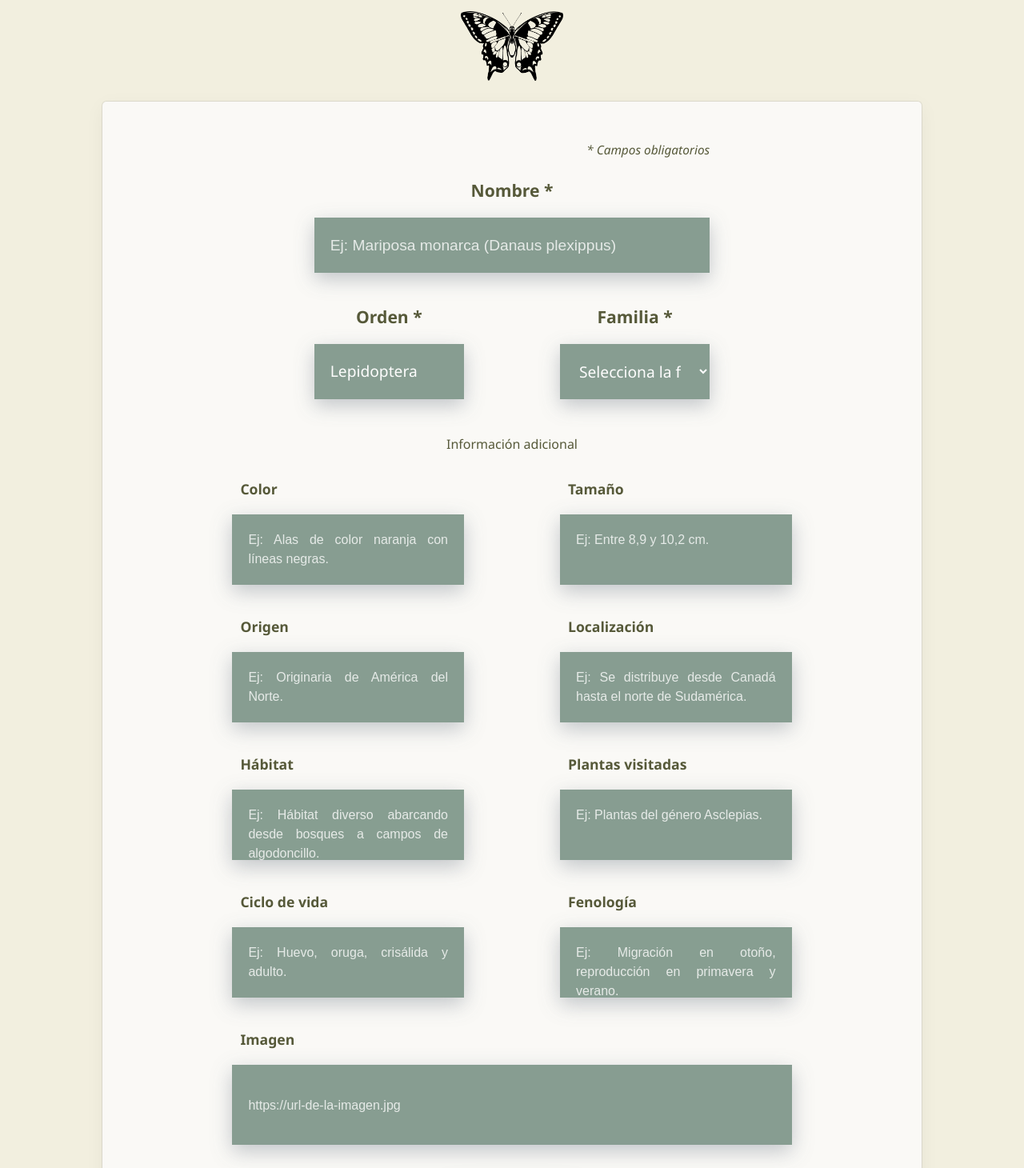
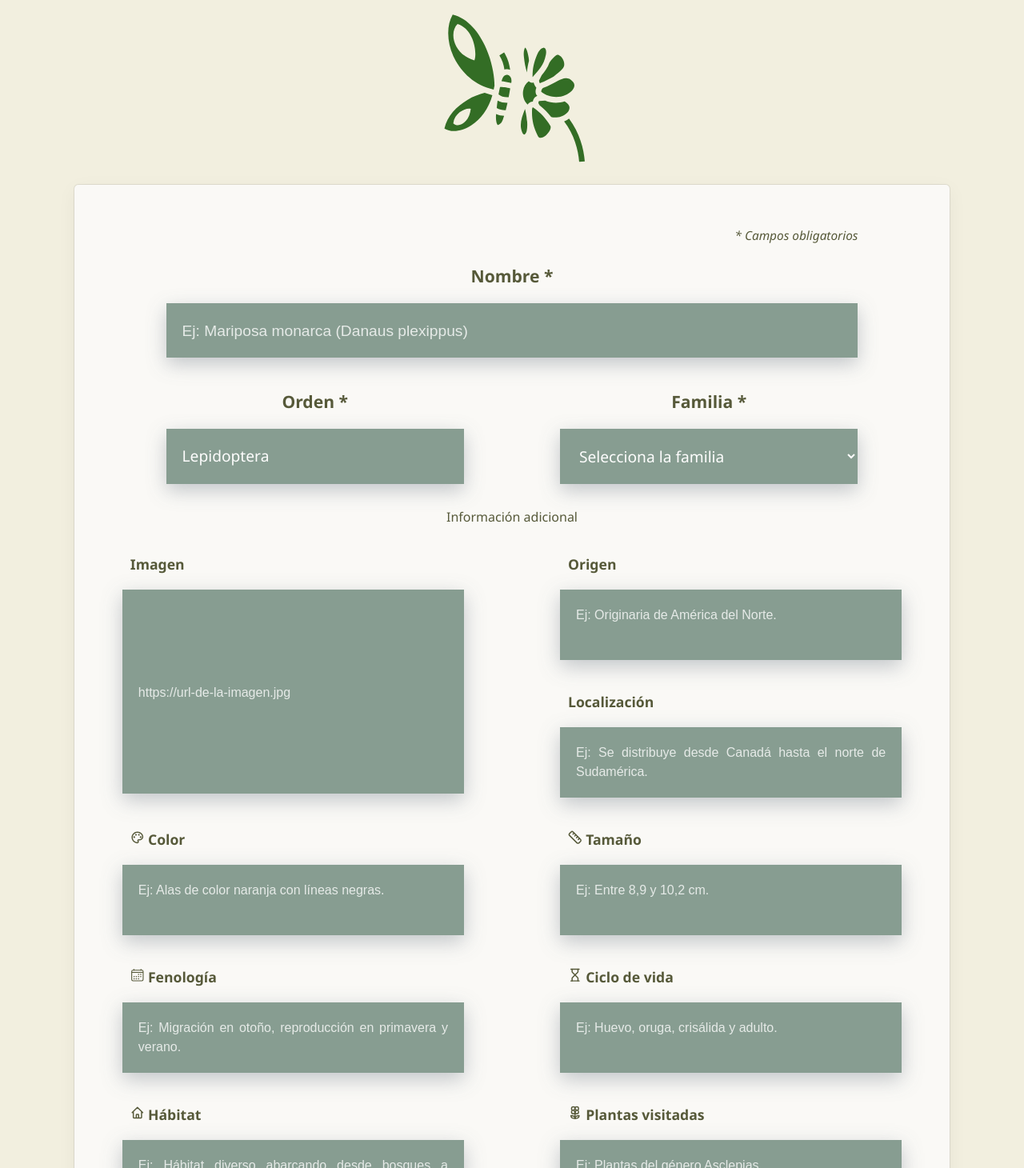
Before and after one commit to irinatiron/polinizadores-america-mariposas, a React (Vite) app: page /new-butterfly in a window 1280 px wide. Shown: the part 1710-3170 px from the top of the page at 80% size. Built offline with nearby package versions, Linux system fonts and the light colour scheme; a web font is replaced by a local one.

Commit message:
feat(FormCreate): update layout with icon integration, react-icons library, and responsive improvements (#5)

```diff
--- a/package.json
+++ b/package.json
@@ -14,6 +14,7 @@
     "json-server": "^1.0.0-beta.3",
     "react": "^19.1.0",
     "react-dom": "^19.1.0",
+    "react-icons": "^5.5.0",
     "react-router-dom": "^7.6.3"
   },
   "devDependencies": {
--- a/src/components/FormCreate.css
+++ b/src/components/FormCreate.css
@@ -4,21 +4,28 @@
     margin: 10px;
 }
 
+.big-icon {
+    font-size: 200px;
+    margin: 0 auto;
+    display: block;
+    color: var(--color-forest-green);
+}
+
 #create-butterfly {
     width: 10%;
     display: block;
-    margin: 15px auto;
+    margin: auto;
 }
 
 form {
     display: grid;
     grid-template-columns: 1fr 1fr;
-    gap: 2%;
+    gap: 1%;
     max-width: 100%;
     background-color: #FAF9F6;
     border-radius: 5px;
     box-shadow: rgba(0, 0, 0, 0.05) 0px 6px 24px 0px, rgba(0, 0, 0, 0.08) 0px 0px 0px 1px;
-    margin: 2% 10% 5%;
+    margin: 2% 0% 5%;
 }
 
 .form-group,
@@ -31,7 +38,7 @@ form {
     grid-column: 1 / -1;
     display: grid;
     grid-template-columns: 1fr 1fr;
-    padding: 3% 20% 0;
+    padding: 3% 5% 0;
 }
 
 #p-required {
@@ -48,11 +55,18 @@ form {
     grid-column: 1 / -1;
 }
 
+#order-group input {
+    cursor: default;
+}
+
+#family-group select {
+    cursor: pointer;
+}
+
 #optional-fields {
     grid-column: 1 / -1;
     display: grid;
     grid-template-columns: 1fr 1fr;
-    padding: 0 10%;
 }
 
 #p-optional {
@@ -62,12 +76,13 @@ form {
 }
 
 #img-group {
-    grid-column: 1 / -1;
+    grid-column: 1 / 2;
     grid-row: span 2;
+
 }
 
 #img-group input {
-    min-height: 100px;
+    min-height: 255px;
 }
 
 label {
@@ -113,7 +128,7 @@ input:hover, textarea:hover {
     opacity: 0.9;
 }
 
-input:focus, textarea:focus {
+input:focus, textarea:focus, select:focus {
     opacity: 1;
     outline: 2px solid var(--color-accent-orange);
 }
@@ -128,7 +143,7 @@ button[type="submit"] {
     background-color: var(--color-forest-green);
     opacity: 0.8;
     color: #ffff;
-    width: 20%;
+    width: 23%;
     grid-column: 1 / -1;
     justify-self: center;
     font-size: 1.3em;
@@ -166,6 +181,10 @@ button[type="submit"]:hover {
         padding: 0;
     }
 
+    #img-group {
+    grid-column: 1 / -1;
+    }
+
     label {
         text-align: center;
     }
@@ -179,6 +198,6 @@ button[type="submit"]:hover {
     }
 
     button[type="submit"] {
-        width: 80%;
+        width: 85%;
     }
 }
--- a/src/components/FormCreate.jsx
+++ b/src/components/FormCreate.jsx
@@ -1,5 +1,12 @@
 import { useState } from 'react'; // Importa hook useState que maneja el estado del formulario
 import './FormCreate.css';
+import { MdOutlineColorLens } from "react-icons/md";
+import { LuRuler } from "react-icons/lu";
+import { IoCalendarOutline } from "react-icons/io5";
+import { LuHourglass } from "react-icons/lu";
+import { HiOutlineHome } from "react-icons/hi";
+import { LuFlower2 } from "react-icons/lu";
+
 
 const Form = ({ onSubmit }) => {
   const [formData, setFormData] = useState({ // Se crea un estado local llamado formData con los valores del formulario
@@ -44,7 +51,7 @@ const Form = ({ onSubmit }) => {
     });
   };
 
-  const butterflyFamilies = [
+  const butterflyFamilies = [ // Las familias que existen de mariposas para el select
     'Nymphalidae',
     'Papilionidae',
     'Pieridae',
@@ -52,7 +59,6 @@ const Form = ({ onSubmit }) => {
     'Hesperiidae',
     'Riodinidae',
   ];
-
 
   return ( // Renderizado del form
     <form onSubmit={handleSubmit}>
@@ -64,19 +70,8 @@ const Form = ({ onSubmit }) => {
         </div>
         <div className="form-group" id='order-group'>
           <label htmlFor="input-order">Orden *</label>
-          {/* <input type="text" id="input-order" name="order" value={formData.order} onChange={handleChange} placeholder='Ej: Lepidoptera' required /> */}
-
           <input type="text" id="input-order" name="order" value={formData.order} readOnly />
-
-
         </div>
-
-
-        {/* <div className="form-group" id='family-group'>
-          <label htmlFor="input-family">Familia *</label>
-          <input type="text" id="input-family" name="family" value={formData.family} onChange={handleChange} placeholder='Ej: Nymphalidae' required />
-        </div> */}
-
         <div className="form-group" id='family-group'>
           <label htmlFor="input-family">Familia *</label>
           <select id="input-family" name="family" value={formData.family} onChange={handleChange} required>
@@ -88,48 +83,51 @@ const Form = ({ onSubmit }) => {
             ))}
           </select>
         </div>
-
-
-
       </div>
       <div id='optional-fields'>
         <p id='p-optional'>Información adicional</p>
+          <div className="form-group" id='img-group'>
+            <label htmlFor="input-img">Imagen</label>
+            <input type="url" id="input-img" name="img" value={formData.img} onChange={handleChange} placeholder='https://url-de-la-imagen.jpg' />
+          </div>
+          {/* Campo para una futura subida de archivos (imagen) por parte del usuario, necesario un back-end */}
+          {/* <div className="form-group" id='img-group'>
+          <label htmlFor="input-img">Imagen</label>
+          <input type="file" id="input-img" name="img" accept="image/*" onChange={handleChange} />
+        </div> */}
+          <div className="form-group" id='origin-group'>
+            <label htmlFor="input-origin">Origen</label>
+            <textarea id="input-origin" name="origin" value={formData.origin} onChange={handleChange} placeholder='Ej: Originaria de América del Norte.' />
+          </div>
+          <div className="form-group" id='location-group'>
+            <label htmlFor="input-location">Localización</label>
+            <textarea id="input-location" name="location" value={formData.location} onChange={handleChange} placeholder='Ej: Se distribuye desde Canadá hasta el norte de Sudamérica.' />
+          </div>
         <div className="form-group">
-          <label htmlFor="input-color">Color</label>
+          <label htmlFor="input-color"><MdOutlineColorLens /> Color</label>
           <textarea id="input-color" name="color" value={formData.color} onChange={handleChange} placeholder='Ej: Alas de color naranja con líneas negras.' />
         </div>
         <div className="form-group">
-          <label htmlFor="input-size">Tamaño</label>
+          <label htmlFor="input-size"><LuRuler /> Tamaño</label>
           <textarea id="input-size" name="size" value={formData.size} onChange={handleChange} placeholder='Ej: Entre 8,9 y 10,2 cm.' />
         </div>
         <div className="form-group">
-          <label htmlFor="input-origin">Origen</label>
-          <textarea id="input-origin" name="origin" value={formData.origin} onChange={handleChange} placeholder='Ej: Originaria de América del Norte.' />
+          <label htmlFor="input-fenology"><IoCalendarOutline /> Fenología</label>
+          <textarea id="input-fenology" name="fenology" value={formData.fenology} onChange={handleChange} placeholder='Ej: Migración en otoño, reproducción en primavera y verano.' />
         </div>
         <div className="form-group">
-          <label htmlFor="input-location">Localización</label>
-          <textarea id="input-location" name="location" value={formData.location} onChange={handleChange} placeholder='Ej: Se distribuye desde Canadá hasta el norte de Sudamérica.' />
+          <label htmlFor="input-cycle"><LuHourglass /> Ciclo de vida</label>
+          <textarea id="input-cycle" name="cycle" value={formData.cycle} onChange={handleChange} placeholder='Ej: Huevo, oruga, crisálida y adulto.' />
         </div>
         <div className="form-group">
-          <label htmlFor="input-habitat">Hábitat</label>
+          <label htmlFor="input-habitat"><HiOutlineHome /> Hábitat</label>
           <textarea id="input-habitat" name="habitat" value={formData.habitat} onChange={handleChange} placeholder='Ej: Hábitat diverso abarcando desde bosques a campos de algodoncillo.' />
         </div>
         <div className="form-group">
-          <label htmlFor="input-plants">Plantas visitadas</label>
+          <label htmlFor="input-plants"><LuFlower2 /> Plantas visitadas</label>
           <textarea id="input-plants" name="plants" value={formData.plants} onChange={handleChange} placeholder='Ej: Plantas del género Asclepias.' />
         </div>
-        <div className="form-group">
-          <label htmlFor="input-cycle">Ciclo de vida</label>
-          <textarea id="input-cycle" name="cycle" value={formData.cycle} onChange={handleChange} placeholder='Ej: Huevo, oruga, crisálida y adulto.' />
-        </div>
-        <div className="form-group">
-          <label htmlFor="input-fenology">Fenología</label>
-          <textarea id="input-fenology" name="fenology" value={formData.fenology} onChange={handleChange} placeholder='Ej: Migración en otoño, reproducción en primavera y verano.' />
-        </div>
-        <div className="form-group" id='img-group'>
-          <label htmlFor="input-img">Imagen</label>
-          <input type="url" id="input-img" name="img" value={formData.img} onChange={handleChange} placeholder='https://url-de-la-imagen.jpg' />
-        </div>
+
       </div>
       <button type="submit">+ Añadir mariposa</button>
     </form>
--- a/src/pages/CreateButterfly.jsx
+++ b/src/pages/CreateButterfly.jsx
@@ -1,12 +1,14 @@
 import Form from '../components/FormCreate';
 import { createButterfly } from '../services/ButterflyServices';
+import { GiButterflyFlower } from "react-icons/gi";
 
 const CreateButterfly = () => {
   return (
     <>
       <h3 id='create-page-title'>Añadir una nueva mariposa al catálogo.</h3>
       <p id='create-page-intro'>¿No encuentras la mariposa que buscas? Puedes contribuir completando el siguiente formulario con sus datos para incluirla en nuestro listado.</p>
-      <img src='../../src/assets/images/create-butterfly.png' id='create-butterfly'></img>
+      {/* <img src='../../src/assets/images/create-butterfly.png' id='create-butterfly'></img> */}
+      <GiButterflyFlower className='big-icon' />
       <Form onSubmit={createButterfly} />
     </>
   );
```
Also changed, not shown: 1 other file (tests, documents, lock files or other folders).
